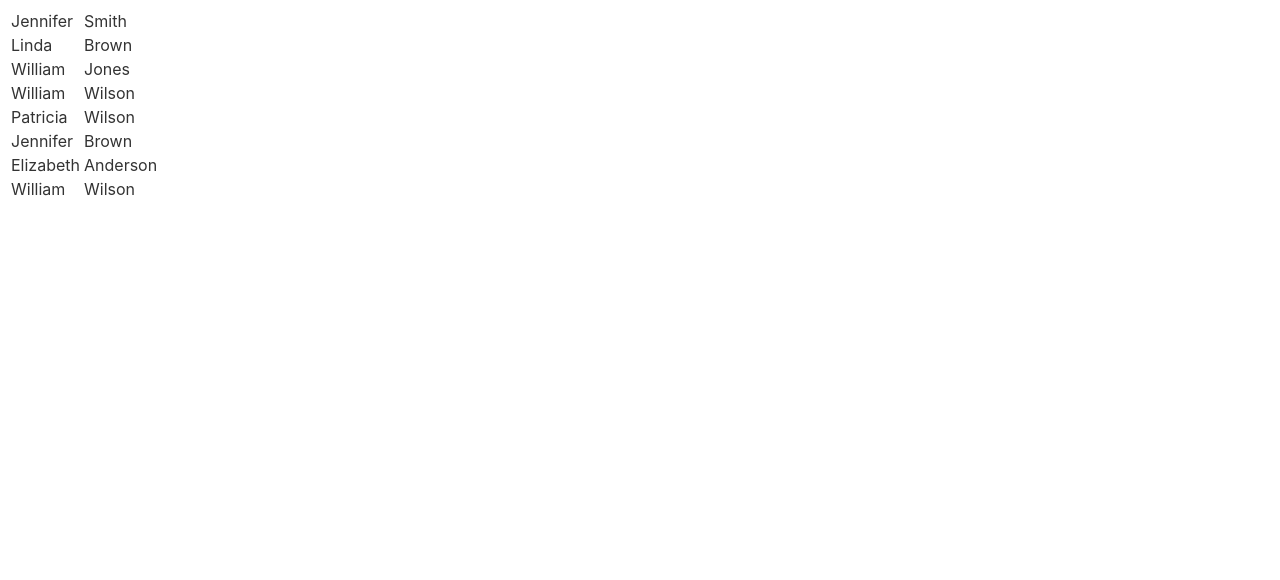
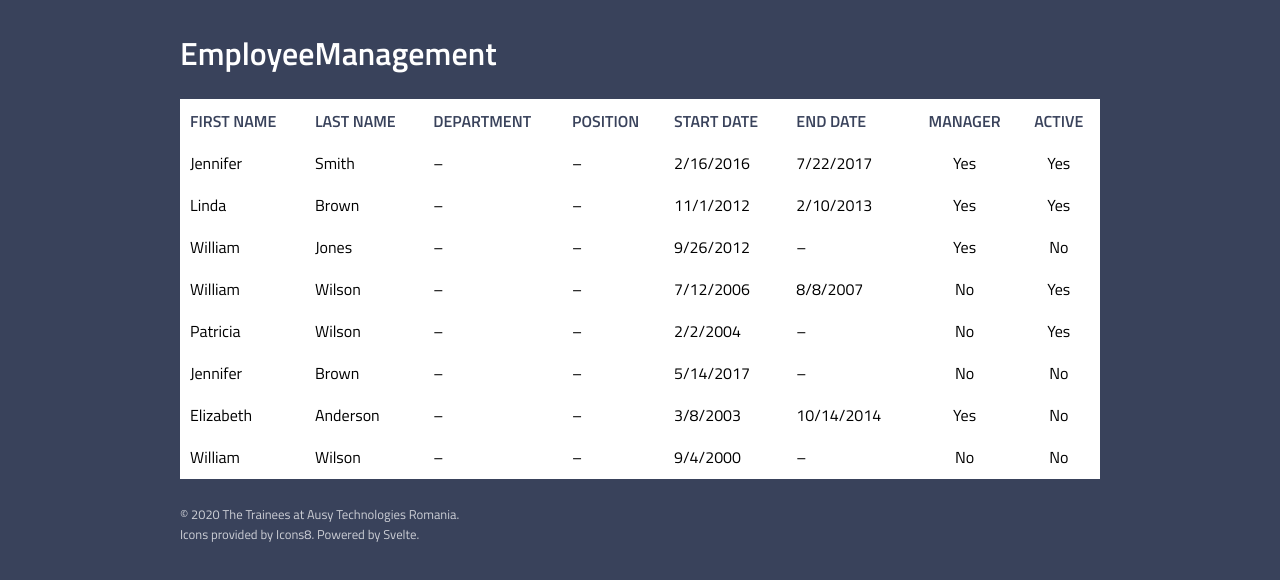
Before and after one commit to AusyPractice/EmployeeManagement_Front, a Svelte app: page / in a window 1280 px wide. Shown: the top 580 px of the page. Built offline with nearby package versions, Linux system fonts and the light colour scheme.

Commit message:
Create style and structure for main page

```diff
--- a/public/global.css
+++ b/public/global.css
@@ -1,63 +1,6 @@
-html, body {
-	position: relative;
-	width: 100%;
-	height: 100%;
-}
+@import url('https://fonts.googleapis.com/css2?family=Titillium+Web:wght@400;600&display=swap');
 
 body {
-	color: #333;
-	margin: 0;
-	padding: 8px;
-	box-sizing: border-box;
-	font-family: -apple-system, BlinkMacSystemFont, "Segoe UI", Roboto, Oxygen-Sans, Ubuntu, Cantarell, "Helvetica Neue", sans-serif;
+	background-color: rgb(57, 66, 91);
+	font-family: "Titillium Web", Arial, sans-serif;
 }
-
-a {
-	color: rgb(0,100,200);
-	text-decoration: none;
-}
-
-a:hover {
-	text-decoration: underline;
-}
-
-a:visited {
-	color: rgb(0,80,160);
-}
-
-label {
-	display: block;
-}
-
-input, button, select, textarea {
-	font-family: inherit;
-	font-size: inherit;
-	-webkit-padding: 0.4em 0;
-	padding: 0.4em;
-	margin: 0 0 0.5em 0;
-	box-sizing: border-box;
-	border: 1px solid #ccc;
-	border-radius: 2px;
-}
-
-input:disabled {
-	color: #ccc;
-}
-
-button {
-	color: #333;
-	background-color: #f4f4f4;
-	outline: none;
-}
-
-button:disabled {
-	color: #999;
-}
-
-button:not(:disabled):active {
-	background-color: #ddd;
-}
-
-button:focus {
-	border-color: #666;
-}
--- a/src/App.svelte
+++ b/src/App.svelte
@@ -1,19 +1,104 @@
 <script>
 	import repositories from "./repository";
 	const employees = repositories.employees.getAll();
+
+	function formatDate(date) {
+		if (date === null) {
+			return "–";
+		}
+
+		return date.toLocaleDateString();
+	}
+
+	function formatBoolean(bool) {
+		if (bool) {
+			return "Yes";
+		} else {
+			return "No";
+		}
+	}
+
+	console.log(employees);
 </script>
+
+<div class="content-wrapper">
+	<header>
+		<h1>EmployeeManagement</h1>
+	</header>
 
 	<div class="employees-list">
 		<table>
+			<thead>
+				<tr>
+					<th>First Name</th>
+					<th>Last Name</th>
+					<th>Department</th>
+					<th>Position</th>
+					<th>Start Date</th>
+					<th>End Date</th>
+					<th class="centered">Manager</th>
+					<th class="centered">Active</th>
+				</tr>
+			</thead>
+
+			<tbody>
 				{#each employees as employee}
 					<tr>
 						<td>{employee.firstName}</td>
 						<td>{employee.lastName}</td>
+						<td>&ndash;</td>
+						<td>&ndash;</td>
+						<td>{formatDate(employee.startDate)}</td>
+						<td>{formatDate(employee.endDate)}</td>
+						<td class="centered">{formatBoolean(employee.isManager)}</td>
+						<td class="centered">{formatBoolean(employee.isActive)}</td>
 					</tr>
 				{/each}
+			</tbody>
 		</table>
 	</div>
 
+	<footer>
+		&copy; 2020 The Trainees at Ausy Technologies Romania.<br />
+		Icons provided by Icons8. Powered by Svelte.
+	</footer>
+</div>
+
+
 <style>
+	header {
+		color: white;
+	}
 
+	.content-wrapper {
+		overflow: hidden;
+		width: 920px;
+		margin: 0 auto;
+	}
+
+	.employees-list table {
+		background-color: white;
+		width: 100%;
+	}
+
+	.employees-list table th {
+		color: rgb(57, 66, 91);
+		text-transform: uppercase;
+		text-align: left;
+	}
+
+	.employees-list table th,
+	.employees-list table td {
+		padding: 0.5em;
+	}
+
+	.employees-list .centered {
+		text-align: center;
+	}
+
+	footer {
+		font-size: 0.8em;
+		color: rgb(205, 207, 214);
+		margin-top: 2em;
+	}
 </style>
```
Lines whose indentation alone changed are shown as unchanged.
